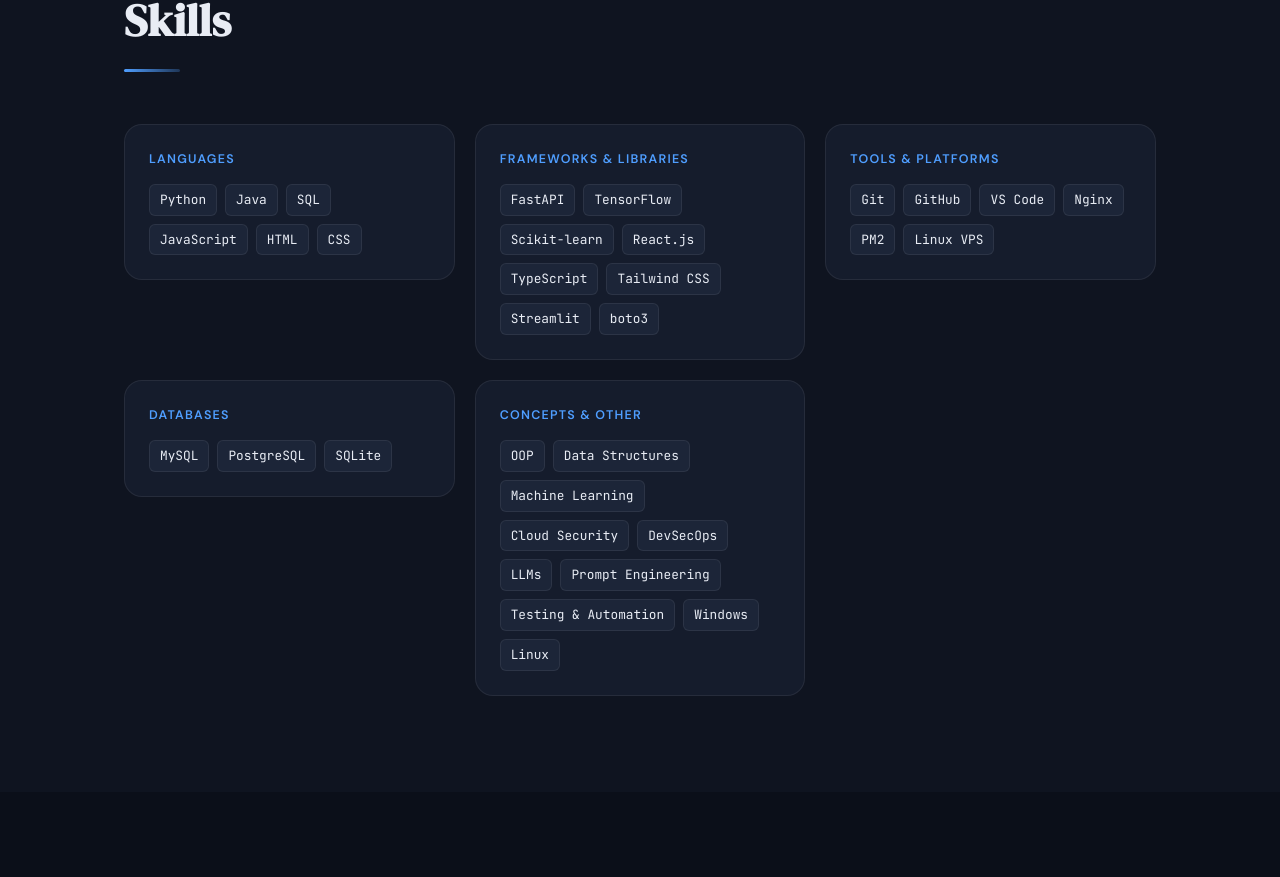
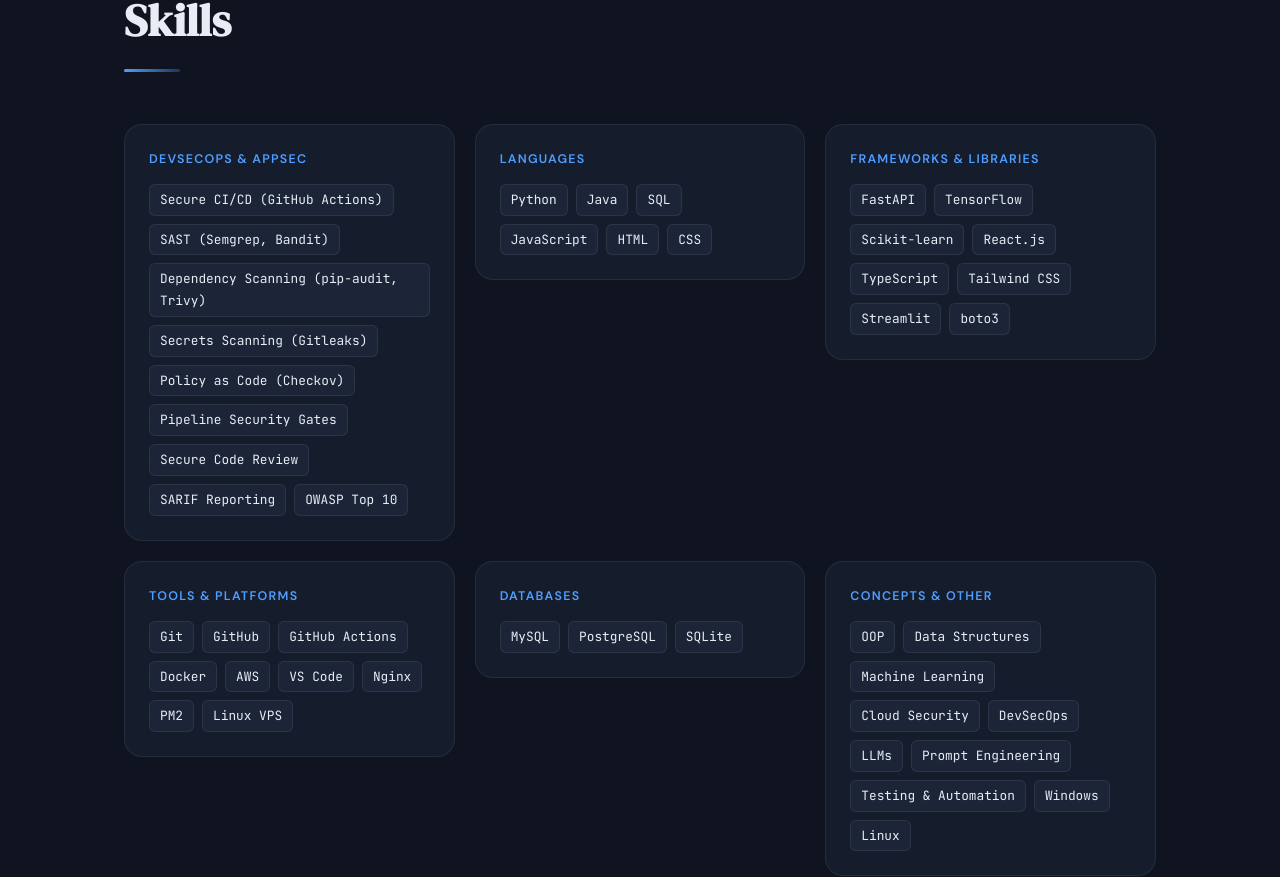
Before and after one commit to Sahamamjad/sahamamjad.github.io, a React (Vite) app: page / in a window 1280 px wide. Shown: the part 1624-2501 px from the top of the page. Built offline with nearby package versions, Linux system fonts and the light colour scheme.

Commit message:
Add DevSecOps skills and update Black Pulse role title

```diff
--- a/src/App.jsx
+++ b/src/App.jsx
@@ -5,9 +5,20 @@
 const NAV_LINKS = ["About", "Skills", "Projects", "Experience", "Education", "Certifications", "Contact"];
 
 const SKILLS = {
+  "DevSecOps & AppSec": [
+    "Secure CI/CD (GitHub Actions)",
+    "SAST (Semgrep, Bandit)",
+    "Dependency Scanning (pip-audit, Trivy)",
+    "Secrets Scanning (Gitleaks)",
+    "Policy as Code (Checkov)",
+    "Pipeline Security Gates",
+    "Secure Code Review",
+    "SARIF Reporting",
+    "OWASP Top 10",
+  ],
   "Languages": ["Python", "Java", "SQL", "JavaScript", "HTML", "CSS"],
   "Frameworks & Libraries": ["FastAPI", "TensorFlow", "Scikit-learn", "React.js", "TypeScript", "Tailwind CSS", "Streamlit", "boto3"],
-  "Tools & Platforms": ["Git", "GitHub", "VS Code", "Nginx", "PM2", "Linux VPS"],
+  "Tools & Platforms": ["Git", "GitHub", "GitHub Actions", "Docker", "AWS", "VS Code", "Nginx", "PM2", "Linux VPS"],
   "Databases": ["MySQL", "PostgreSQL", "SQLite"],
   "Concepts & Other": ["OOP", "Data Structures", "Machine Learning", "Cloud Security", "DevSecOps", "LLMs", "Prompt Engineering", "Testing & Automation", "Windows", "Linux"],
 };
@@ -100,12 +111,12 @@
 
 const EXPERIENCE = [
   {
-    role: "Founder & Software Engineer",
+    role: "Software Engineer",
     company: "Black Pulse LTD",
     location: "United Kingdom · Remote",
     period: "Jan 2025 – Present",
     description:
-      "Building software, AI/ML, automation, cloud, and cybersecurity-related projects through my registered UK company, with a focus on practical development, portfolio building, web applications, machine learning experiments, and technical problem-solving.",
+      "Building software, AI/ML, automation, cloud, and cybersecurity-related projects, with a focus on practical development, web applications, machine learning experiments, and technical problem-solving.",
     skills: ["Python", "JavaScript", "React", "Machine Learning", "AI/LLM", "AWS", "Docker", "APIs", "GitHub"],
   },
   {
```
